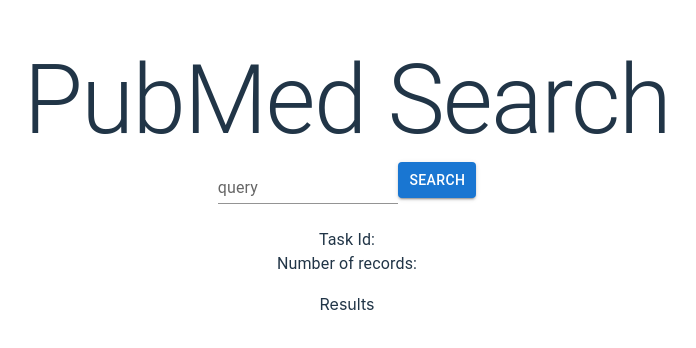
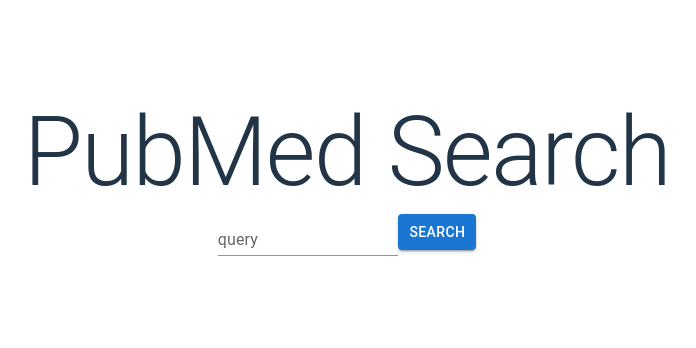
Before and after one commit to denniscorsi/yale-dennis-corsi, a React (Vite) app: page / in a window 1280 px wide. Shown: the part 212-560 px from the top of the page, without its empty margins (293-989 px from the left). Built offline with nearby package versions, Linux system fonts and the light colour scheme.

Commit message:
Check pending task until complete

```diff
--- a/src/App.jsx
+++ b/src/App.jsx
@@ -21,7 +21,9 @@ function App() {
       <Typography variant="h1">PubMed Search</Typography>
       <Search setTaskId={setTaskId} setNumRecords={setNumRecords} />
       <Loading isLoading={isLoading} taskId={taskId} numRecords={numRecords} />
-      <Results />
+      {taskId && !isLoading && (
+        <Results isLoading={isLoading} setIsLoading={setIsLoading} taskId={taskId} />
+      )}
     </>
   );
 }
--- a/src/components/Loading.jsx
+++ b/src/components/Loading.jsx
@@ -3,8 +3,8 @@ import { Typography, CircularProgress } from "@mui/material";
 const Loading = ({ isLoading, taskId, numRecords }) => {
   return (
     <>
-      <Typography>Task Id: {taskId}</Typography>
-      <Typography>Number of records: {numRecords}</Typography>
+      {taskId && <Typography>Task Id: {taskId}</Typography>}
+      {numRecords && <Typography>Number of records: {numRecords}</Typography>}
       {isLoading && <CircularProgress />}
     </>
   );
--- a/src/components/Results.jsx
+++ b/src/components/Results.jsx
@@ -1,4 +1,24 @@
-const Results = () => {
+import { useEffect } from "react";
+
+const Results = ({ isLoading, setIsLoading, taskId }) => {
+  const checkTask = () => {
+    fetch(`/fetch/${taskId}`)
+      .then((res) => res.json())
+      .then((task) => {
+        console.log(task);
+        if (task.status === "processing") {
+          setTimeout(checkTask, 200);
+        } else {
+          console.log("complete!");
+          setIsLoading(false);
+        }
+      });
+  };
+
+  useEffect(() => {
+    checkTask();
+  });
+
   return <p>Results</p>;
 };
 
```
